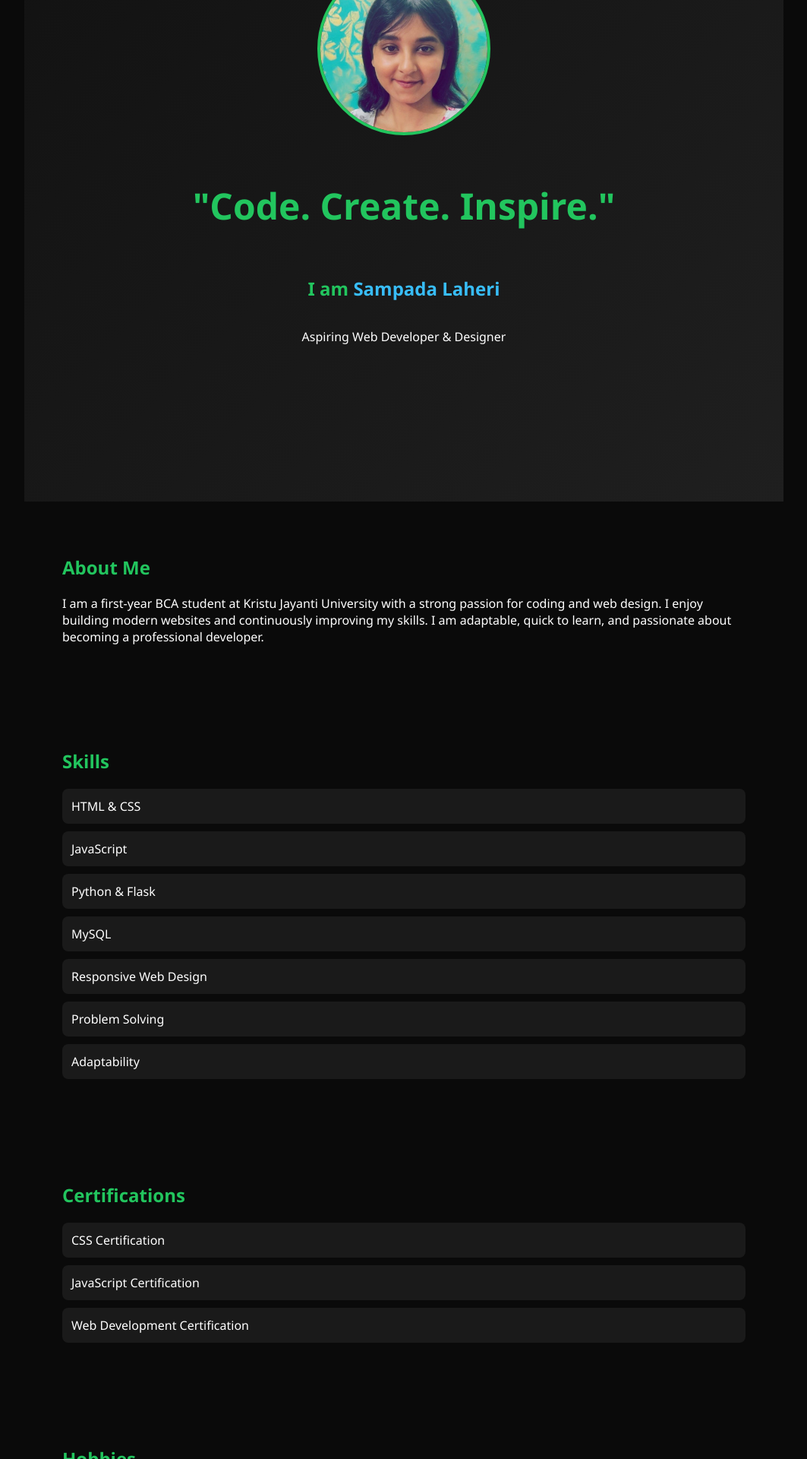
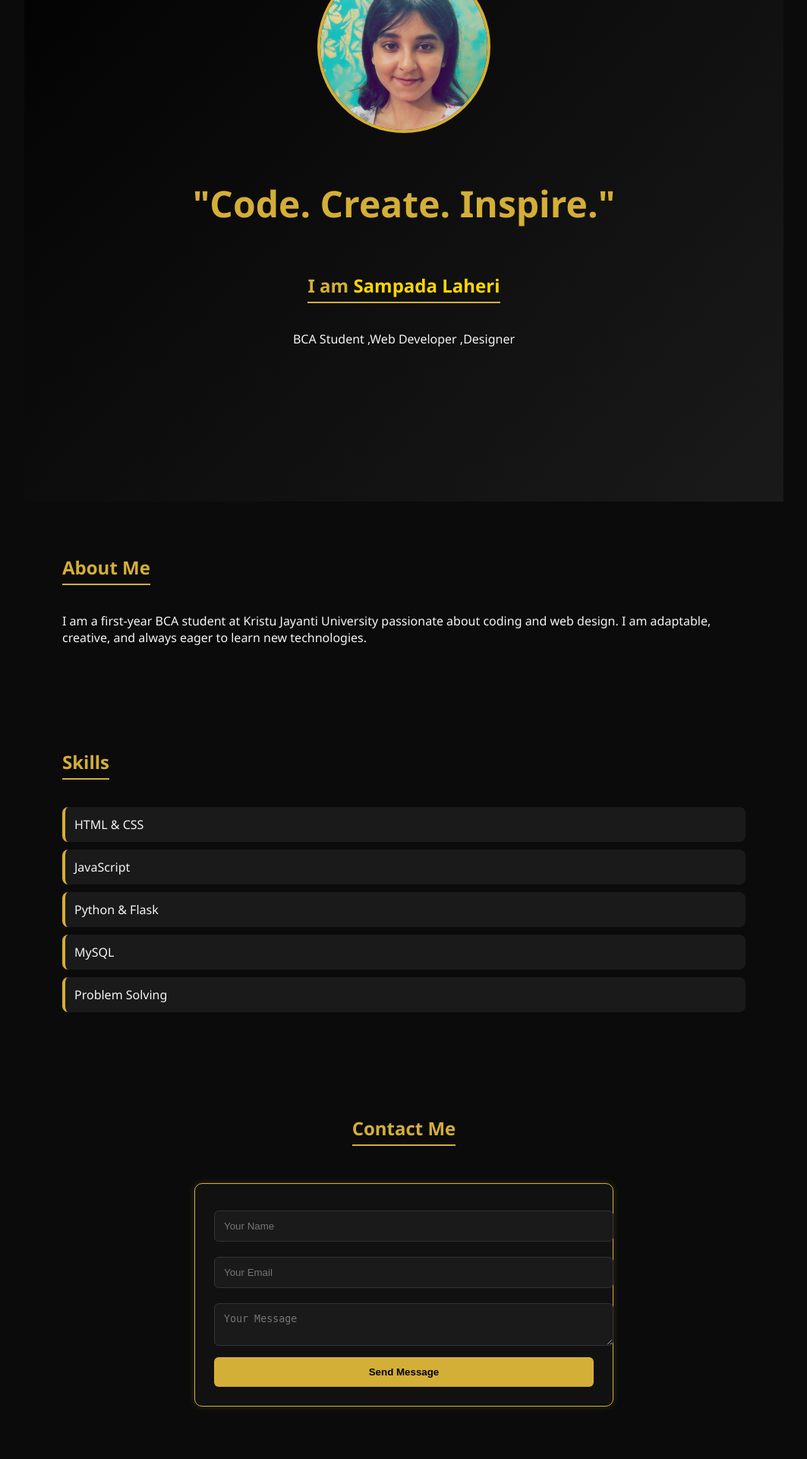
Before and after one commit to 25bcad57-sampada/sampada, a Flask app: page / in a window 1280 px wide. Shown: the part 240-2160 px from the top of the page at 76% size, without its empty margins (108-1171 px from the left). After the commit the page ends 2093 px from the top, so only its background shows below. Run offline with Flask 3, Linux system fonts and the light colour scheme.

```diff
--- a/static/style.css
+++ b/static/style.css
@@ -1,8 +1,8 @@
 body {
   margin: 0;
   font-family: 'Segoe UI', sans-serif;
-  background: #0a0a0a;
-  color: #ffffff;
+  background: #0b0b0b;
+  color: #f5f5f5;
 }
 
 /* HERO */
@@ -12,28 +12,28 @@ body {
   flex-direction: column;
   justify-content: center;
   align-items: center;
-  background: linear-gradient(135deg, #111, #1f1f1f);
+  background: linear-gradient(135deg, #000000, #1a1a1a);
   text-align: center;
 }
 
-/* PROFILE IMAGE */
+/* PROFILE IMAGE CENTERED */
 .profile-img {
   width: 220px;
   height: 220px;
   border-radius: 50%;
+  border: 4px solid #d4af37;
   margin-bottom: 20px;
-  border: 4px solid #22c55e;
   object-fit: cover;
 }
 
 /* TEXT */
 .hero h1 {
   font-size: 3rem;
-  color: #22c55e;
+  color: #d4af37;
 }
 
 .hero span {
-  color: #38bdf8;
+  color: #ffd700;
 }
 
 /* SECTIONS */
@@ -44,8 +44,10 @@ section {
 }
 
 h2 {
-  color: #22c55e;
-  margin-bottom: 20px;
+  color: #d4af37;
+  border-bottom: 2px solid #d4af37;
+  display: inline-block;
+  padding-bottom: 5px;
 }
 
 /* LISTS */
@@ -59,34 +61,49 @@ ul li {
   margin: 10px 0;
   padding: 12px;
   border-radius: 8px;
-  transition: 0.3s;
+  border-left: 4px solid #d4af37;
 }
 
-ul li:hover {
-  background: #2a2a2a;
+/* CONTACT SECTION CENTER */
+.contact-section {
+  text-align: center;
 }
 
-/* FORM */
+/* CONTACT BOX CENTERED */
+.contact-box {
+  max-width: 500px;
+  margin: 30px auto;
+  background: #111;
+  padding: 25px;
+  border-radius: 10px;
+  border: 1px solid #d4af37;
+  box-shadow: 0 0 10px rgba(212, 175, 55, 0.2);
+}
+
+/* INPUTS */
 input, textarea {
   width: 100%;
   padding: 12px;
   margin: 10px 0;
   border-radius: 6px;
-  border: none;
+  border: 1px solid #333;
   background: #1a1a1a;
   color: white;
 }
 
+/* BUTTON */
 button {
+  width: 100%;
   padding: 12px;
-  background: #22c55e;
+  background: #d4af37;
   border: none;
-  color: white;
+  color: black;
+  font-weight: bold;
   cursor: pointer;
   border-radius: 6px;
   transition: 0.3s;
 }
 
 button:hover {
-  background: #16a34a;
+  background: #ffd700;
 }
--- a/templates/index.html
+++ b/templates/index.html
@@ -2,64 +2,48 @@
 <html>
 <head>
   <title>My Portfolio</title>
-  <link rel="stylesheet" href="style.css">
+  <link rel="stylesheet" href="{{ url_for('static', filename='style.css') }}">
 </head>
 <body>
 
+<!-- HERO -->
 <section class="hero">
-
-  <!-- PROFILE IMAGE -->
-  <img src="profile.jpg" alt="My Photo" class="profile-img">
+  <img src="{{ url_for('static', filename='profile.jpg') }}" class="profile-img">
 
   <h1>"Code. Create. Inspire."</h1>
   <h2>I am <span>Sampada Laheri</span></h2>
-  <p>Aspiring Web Developer & Designer</p>
+  <p>BCA Student ,Web Developer ,Designer</p>
 </section>
 
-<section class="about">
+<!-- ABOUT -->
+<section>
   <h2>About Me</h2>
   <p>
-    I am a first-year BCA student at Kristu Jayanti University with a strong passion for coding and web design.
-    I enjoy building modern websites and continuously improving my skills.
-    I am adaptable, quick to learn, and passionate about becoming a professional developer.
+    I am a first-year BCA student at Kristu Jayanti University passionate about coding and web design.
+    I am adaptable, creative, and always eager to learn new technologies.
   </p>
 </section>
 
-<section class="skills">
+<!-- SKILLS -->
+<section>
   <h2>Skills</h2>
   <ul>
     <li>HTML & CSS</li>
     <li>JavaScript</li>
     <li>Python & Flask</li>
     <li>MySQL</li>
-    <li>Responsive Web Design</li>
     <li>Problem Solving</li>
-    <li>Adaptability</li>
   </ul>
 </section>
 
-<section class="certifications">
-  <h2>Certifications</h2>
-  <ul>
-    <li>CSS Certification</li>
-    <li>JavaScript Certification</li>
-    <li>Web Development Certification</li>
-  </ul>
-</section>
+<!-- CONTACT -->
+<section class="contact-section">
+  <h2>Contact Me</h2>
 
-<section class="hobbies">
-  <h2>Hobbies</h2>
-  <p>
-    Coding, Designing websites, Exploring new technologies, UI/UX design, Learning modern web trends
-  </p>
-</section>
-
-<section class="contact">
-  <h2>Contact Me</h2>
-  <form id="contactForm">
-    <input type="text" placeholder="Name" id="name" required>
-    <input type="email" placeholder="Email" id="email" required>
-    <textarea placeholder="Message" id="message" required></textarea>
+  <form id="contactForm" class="contact-box">
+    <input type="text" id="name" placeholder="Your Name" required>
+    <input type="email" id="email" placeholder="Your Email" required>
+    <textarea id="message" placeholder="Your Message" required></textarea>
     <button type="submit">Send Message</button>
   </form>
 </section>
@@ -68,16 +52,14 @@
 document.getElementById('contactForm').addEventListener('submit', async (e) => {
   e.preventDefault();
 
-  const data = {
-    name: document.getElementById('name').value,
-    email: document.getElementById('email').value,
-    message: document.getElementById('message').value
-  };
-
-  const res = await fetch('http://localhost:5000/contact', {
+  const res = await fetch('/contact', {
     method: 'POST',
     headers: { 'Content-Type': 'application/json' },
-    body: JSON.stringify(data)
+    body: JSON.stringify({
+      name: name.value,
+      email: email.value,
+      message: message.value
+    })
   });
 
   const result = await res.json();
```
